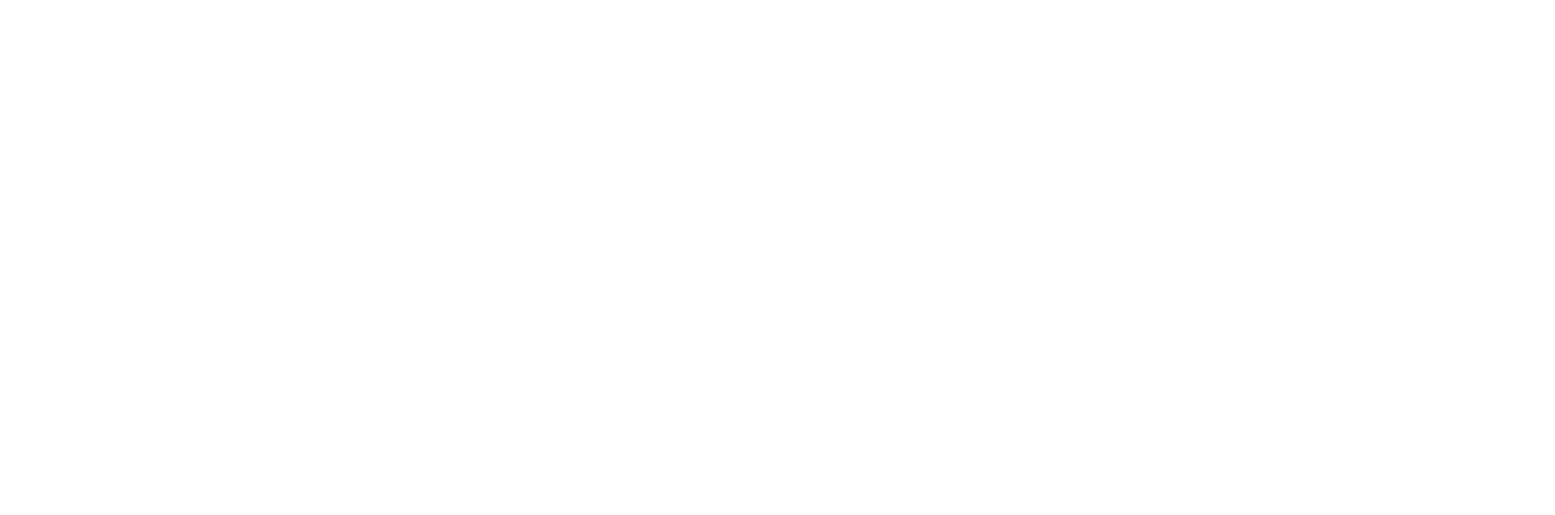
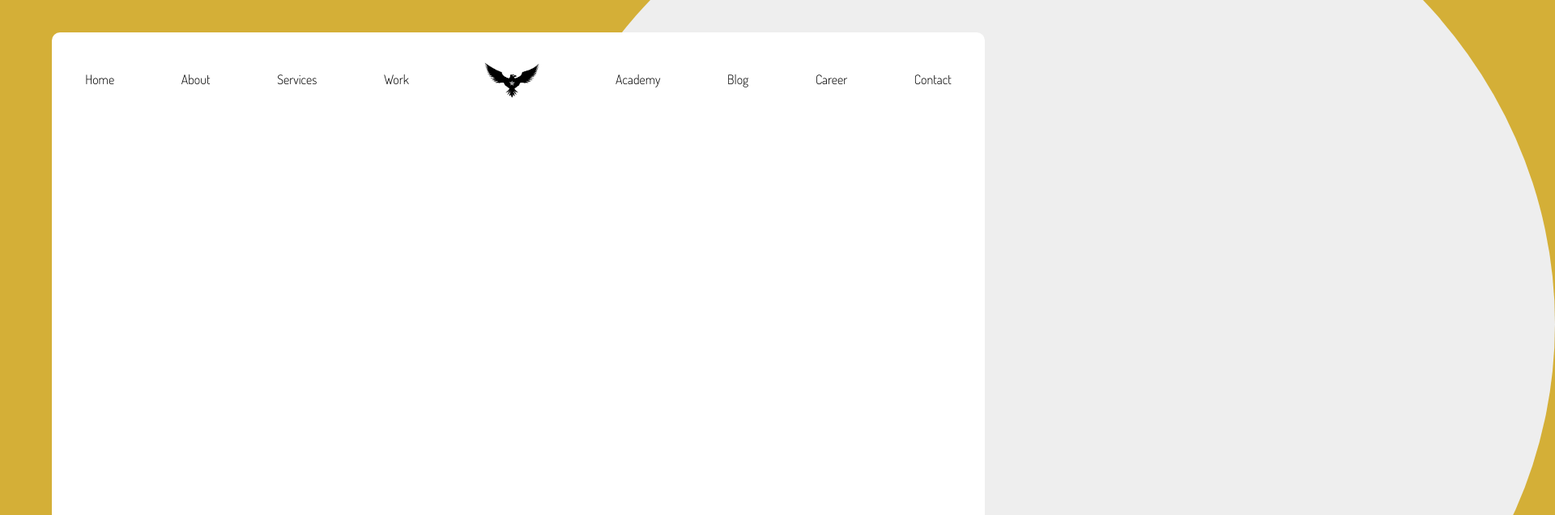
Before and after one commit to brandonjahy/landing-prep, a plain HTML site: page index.html in a window 1280 px wide. Shown: the top 636 px of the page at 81% size, 1920 px wide, since content can reach past the window. Drawn offline with Linux system fonts and the light colour scheme; a web font is replaced by a local one.

Commit message:
created and styled navbar

```diff
--- a/index.html
+++ b/index.html
@@ -4,15 +4,29 @@
     <meta charset="UTF-8">
     <meta name="viewport" content="width=device-width, initial-scale=1.0">
     <meta http-equiv="X-UA-Compatible" content="ie=edge">
+    <link href="https://fonts.googleapis.com/css?family=Dosis:300,500|Source+Serif+Pro:400,700&display=swap" rel="stylesheet">
     <link rel="stylesheet" href="reset.css">
     <link rel="stylesheet" href="main.css">
-    <title>You Create the Story</title>
+    <title>We Create the Story</title>
 </head>
 <body>
-    <header>
-        <nav class="navbar">
-            <a href="#"></a>
-        </nav>
-    </header>
+    <div class="circle"></div>
+    <div class="container">
+        <header>
+            <nav class="navbar">
+                <a href="#">Home</a>
+                <a href="#">About</a>
+                <a href="#">Services</a>
+                <a href="#">Work</a>
+                <div class="logo">
+                    <img src="eagle.png" alt="">
+                </div>
+                <a href="#">Academy</a>
+                <a href="#">Blog</a>
+                <a href="#">Career</a>
+                <a href="#">Contact</a>
+            </nav>
+        </header>
+    </div>
 </body>
 </html>
--- a/main.scss
+++ b/main.scss
@@ -0,0 +1,61 @@
+
+$smallfont: 'Dosis', sans-serif;
+$bigfont: 'Source Serif Pro', serif;;
+
+body {
+    width: 100%;
+    height: 100vh;
+    display: flex;
+    justify-content: center;
+    align-items: center;
+    background: #d4af37;
+    .circle {
+        height: 150%;
+        width: 100%;
+        background: #eee;
+        position: absolute;
+        left: 50%;
+        border-radius: 50%;
+    }
+    .container {
+        width: 90%;
+        height: 90%;
+        background: #fff;
+        z-index: 1;
+        border-radius: 10px;
+    }
+}
+
+header {
+    width: 100%;
+    height: 15vh;
+    .navbar {
+        height: 100%;
+        width: 100%;
+        display: flex;
+        justify-content: space-around;
+        align-items: center;
+        font-family: $smallfont;
+
+        .logo {
+            img {
+                height: 90px;
+                width: 90px;
+            }
+        }
+        a {
+            font-size: 1rem;
+            text-decoration: none;
+            color: #000;
+            padding-bottom: 5px;
+            font-weight: 300;
+            transition: all .2s ease-in-out;
+            &:hover {
+                color: #d4af37;
+                font-weight: 500;
+                transform: scale(1.2);
+                border-bottom: 2px solid #d4af37;
+            }
+        }
+    }
+}
```
Also changed, not shown: eagle.png (added), main.css, 1 other file.
